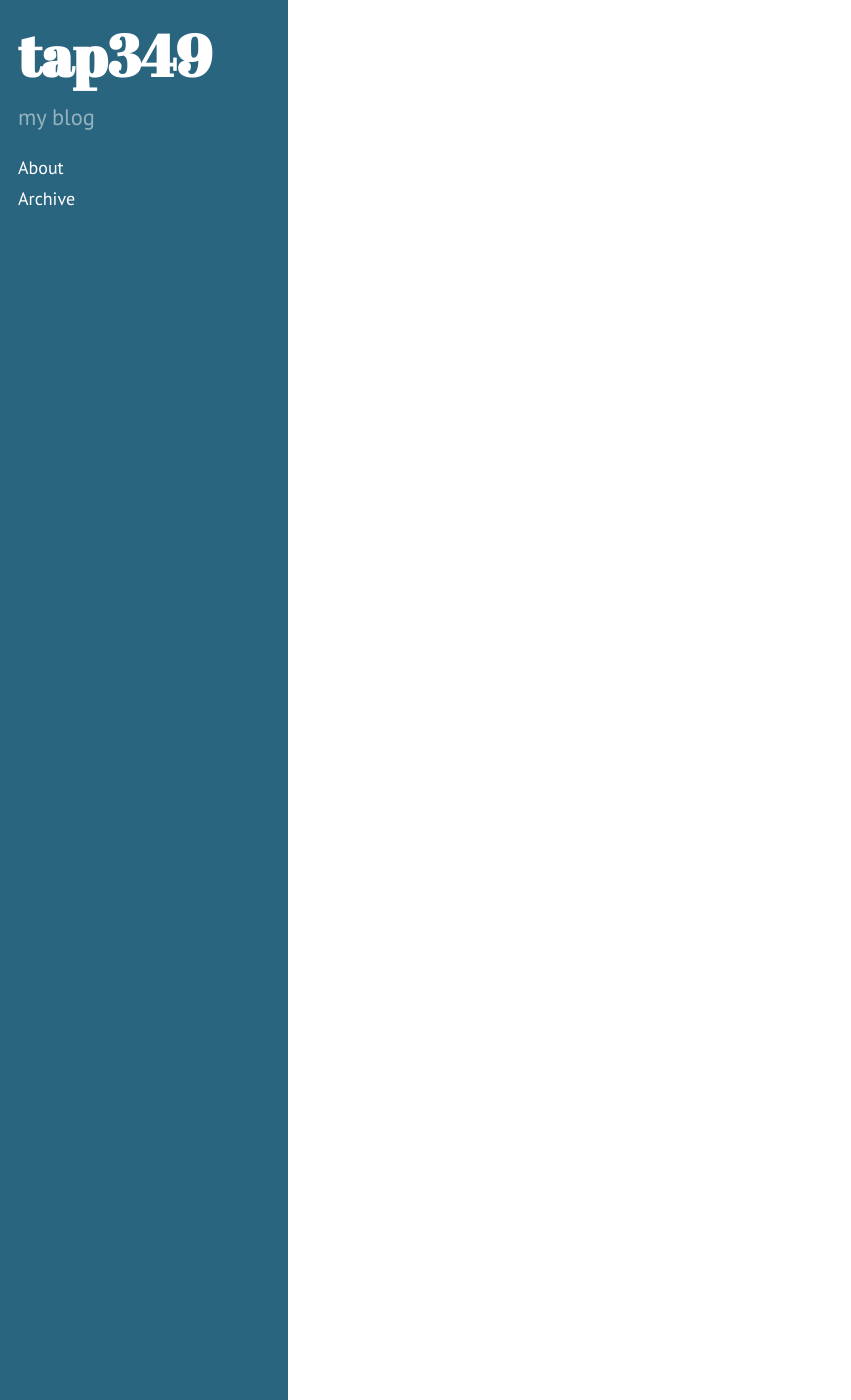
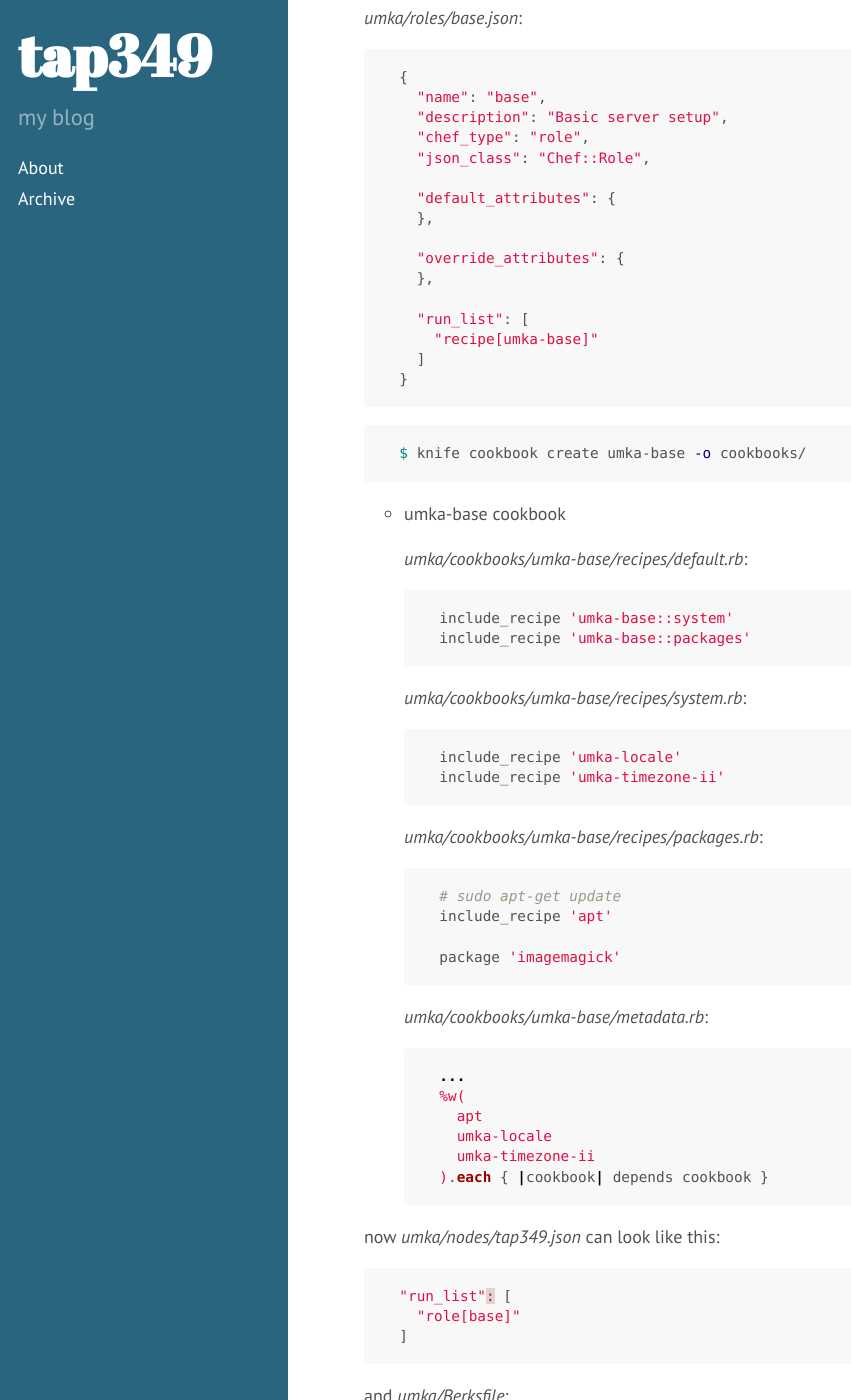
Before and after one commit to tap349/tap349.github.io, a Jekyll site: the page built from _posts/2016-01-24-chef-umka-log.md, in a window 1280 px wide and 1400 px high, scrolled down 7885 px. Shown: the whole window, without its empty margins (0-851 px from the left). Built offline with Jekyll 4.4.1, drawn with Linux system fonts in a browser that asks for light colours; Markdown is read by kramdown in place of the engine named in the settings; some of the changed text lies outside the part shown.

Commit message:
update 2016-01-27_21:14:15

````diff
--- a/_posts/2016-01-24-chef-umka-log.md
+++ b/_posts/2016-01-24-chef-umka-log.md
@@ -226,23 +226,25 @@
     $ berks cookbook umka-locale
     ```
 
-    _umka/cookbooks/umka-locale/attributes/default.rb_:
+    - umka-locale cookbook
 
-    ```ruby
-    override['locale']['lang'] = 'en_US.UTF-8'
-    ```
+        _umka/cookbooks/umka-locale/attributes/default.rb_:
 
-    _umka/cookbooks/umka-locale/recipes/default.rb_:
+        ```ruby
+        override['locale']['lang'] = 'en_US.UTF-8'
+        ```
 
-    ```ruby
-    include_recipe 'locale'
-    ```
+        _umka/cookbooks/umka-locale/recipes/default.rb_:
 
-    _umka/cookbooks/umka-locale/metadata.rb_:
+        ```ruby
+        include_recipe 'locale'
+        ```
 
-    ```ruby
-    depends 'locale'
-    ```
+        _umka/cookbooks/umka-locale/metadata.rb_:
+
+        ```ruby
+        depends 'locale'
+        ```
 
     _umka/Berksfile_:
 
@@ -293,6 +295,10 @@
       Vendoring locale (1.0.2) to /Users/tap/ingate/3_chef/umka/berks-cookbooks/locale
       Vendoring umka-locale (0.1.0) to /Users/tap/ingate/3_chef/umka/berks-cookbooks/umka-locale
     ```
+
+    http://stackoverflow.com/questions/20269623:
+    >Berkshelf in general is very cookbook-centric.
+    >Chef, however, is cookbook-repo centric.
 
     add _umka/berks-cookbooks/_ to `cookbook_path` in _knife.rb_:
 
@@ -366,3 +372,103 @@
 
     it's not allowed to edit attribute values here as they may be overwritten
     after chef-client run.
+
+- create base role:
+
+    - http://dougireton.com/blog/2013/02/16/chef-cookbook-anti-patterns
+
+    use roles as kind of lightweight proxy to application cookbooks -
+    role shouldn't specify any attributes or have long and detailed run_list
+
+    _umka/roles/base.json_:
+
+    ```yaml
+    {
+      "name": "base",
+      "description": "Basic server setup",
+      "chef_type": "role",
+      "json_class": "Chef::Role",
+
+      "default_attributes": {
+      },
+
+      "override_attributes": {
+      },
+
+      "run_list": [
+        "recipe[umka-base]"
+      ]
+    }
+    ```
+
+    ```sh
+    $ knife cookbook create umka-base -o cookbooks/
+    ```
+
+    - umka-base cookbook
+
+        _umka/cookbooks/umka-base/recipes/default.rb_:
+
+        ```ruby
+        include_recipe 'umka-base::system'
+        include_recipe 'umka-base::packages'
+        ```
+
+        _umka/cookbooks/umka-base/recipes/system.rb_:
+
+        ```ruby
+        include_recipe 'umka-locale'
+        include_recipe 'umka-timezone-ii'
+        ```
+
+        _umka/cookbooks/umka-base/recipes/packages.rb_:
+
+        ```ruby
+        # sudo apt-get update
+        include_recipe 'apt'
+
+        package 'imagemagick'
+        ```
+
+        _umka/cookbooks/umka-base/metadata.rb_:
+
+        ```ruby
+        ...
+        %w(
+          apt
+          umka-locale
+          umka-timezone-ii
+        ).each { |cookbook| depends cookbook }
+        ```
+
+    now _umka/nodes/tap349.json_ can look like this:
+
+    ```yaml
+    "run_list": [
+      "role[base]"
+    ]
+    ```
+
+    and _umka/Berksfile_:
+
+    ```ruby
+    source 'https://supermarket.chef.io'
+
+    cookbook 'umka-base', path: 'cookbooks/umka-base'
+    cookbook 'umka-locale', path: 'cookbooks/umka-locale'
+    cookbook 'umka-timezone-ii', path: 'cookbooks/umka-timezone-ii'
+    ```
+
+    NOTE: it's still necessary to specify all cookbooks even though the last
+          2 cookbooks are pulled as dependencies - otherwise `berks install`
+          won't be able to resolve cookbook dependencies.
+
+- refactor _umka/Berksfile_:
+
+    ```ruby
+    source 'https://supermarket.chef.io'
+
+    Dir['cookbooks/**'].each do |path|
+      cookbook File.basename(path), path: path
+    end
+    ```
````
